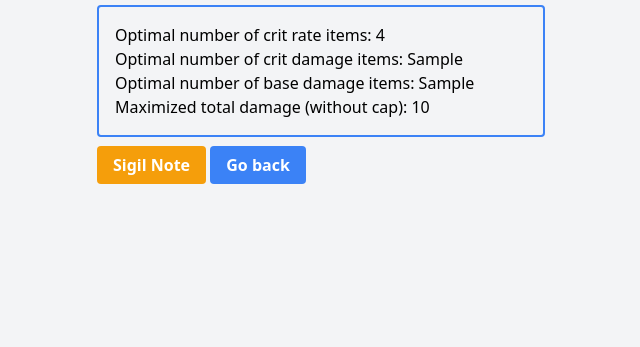
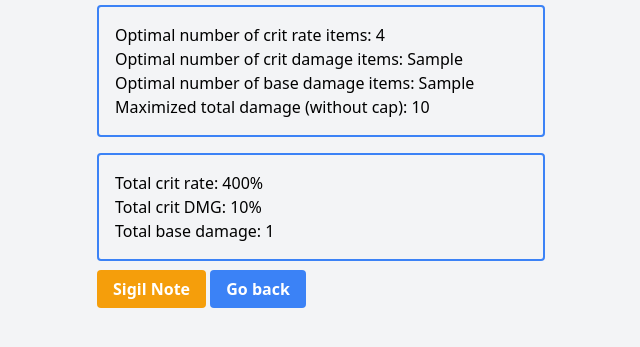
Before and after one commit to bailianhua/grandblue-optimize, a Flask app: template templates/result.html in a window 1280 px wide. Shown: the part 227-574 px from the top of the page, without its empty margins (319-959 px from the left). Run offline with Flask 3, Linux system fonts and the light colour scheme; the template is opened without the code that fills it: most values are stand-ins (such as "Sample title", 1, 10 or a date in 2020).

Commit message:
feat: version 0.2

```diff
--- a/main.py
+++ b/main.py
@@ -1,5 +1,6 @@
 from flask import Flask, render_template, request
 from scipy.optimize import minimize
+import numpy as np
 
 app = Flask(__name__)
 
@@ -19,13 +20,14 @@ def index():
         crit_rate_base = int(request.form['crit_rate_base']) / 100
         crit_damage_base = (225 + int(request.form['crit_damage_base'])) / 100
         total_items = int(request.form['total_items'])
-        print(base_damage, crit_rate_base, crit_damage_base, total_items)
 
         def total_damage(items):
             x, y, z = items
-            total_base_damage = base_damage * (1 + base_damage_increase * z)
-            total_crit_rate = crit_rate_base + crit_rate_increase * x
-            total_crit_damage = crit_damage_base + crit_damage_increase * y
+            total_base_damage = base_damage * \
+                (1 + min(base_damage_increase * z, 0.7))
+            total_crit_rate = crit_rate_base + min(crit_rate_increase * x, 0.5)
+            total_crit_damage = crit_damage_base + \
+                min(crit_damage_increase * y, 0.5)
             return -total_base_damage * (1 + total_crit_rate * (total_crit_damage - 1))
 
         def constraints(items):
@@ -33,24 +35,37 @@ def index():
             return [
                 total_items - sum(items),
                 1 - (crit_rate_base + (crit_rate_increase * x)),
-                0.7 - (base_damage_increase * z),
-                0.5 - (crit_rate_increase * x),
-                0.5 - (crit_damage_increase * y)
+                x - np.floor(x),
+                y - np.floor(y),
+                z - np.floor(z)
             ]
 
         initial_guess = [0, 0, 0]
-        bounds = [(0, 3), (0, 2), (0, 2)]
+        bounds = [(0, total_items), (0, total_items), (0, total_items)]
         result = minimize(total_damage, initial_guess, constraints={
                           'type': 'ineq', 'fun': constraints}, bounds=bounds, method='SLSQP')
+
         optimal_crit_rate_items = round(result.x[0])
         optimal_crit_damage_items = round(result.x[1])
         optimal_base_damage_items = round(result.x[2])
         maximized_total_damage = -result.fun
+        print(optimal_base_damage_items, base_damage_increase)
         return render_template('result.html',
                                optimal_crit_rate_items=optimal_crit_rate_items,
                                optimal_crit_damage_items=optimal_crit_damage_items,
                                optimal_base_damage_items=optimal_base_damage_items,
-                               maximized_total_damage=maximized_total_damage)
+                               maximized_total_damage=maximized_total_damage,
+                               crit_rate=crit_rate_base +
+                               min(0.5, crit_rate_increase *
+                                   optimal_crit_rate_items),
+                               crit_damage=crit_damage_base +
+                               min(0.5, crit_damage_increase *
+                                   optimal_crit_damage_items),
+                               total_base_damage=base_damage *
+                               (1 + min(0.7, optimal_base_damage_items *
+                                        base_damage_increase)
+                                )
+                               )
     return render_template('index.html')
 
 
--- a/templates/result.html
+++ b/templates/result.html
@@ -67,6 +67,11 @@
             <p>Optimal number of base damage items: {{ optimal_base_damage_items }}</p>
             <p>Maximized total damage (without cap): {{ maximized_total_damage }}</p>
         </div>
+        <div class="border-2 border-blue-500 p-4 rounded mb-4">
+            <p>Total crit rate: {{ crit_rate * 100 }}%</p>
+            <p>Total crit DMG: {{ crit_damage * 100 }}%</p>
+            <p>Total base damage: {{ total_base_damage }}</p>
+        </div>
         <a id="openModal"
             class="btn cursor-pointer bg-yellow-500 hover:bg-yellow-700 text-white font-bold mt-4 py-2 px-4 rounded">Sigil
             Note</a>
```
